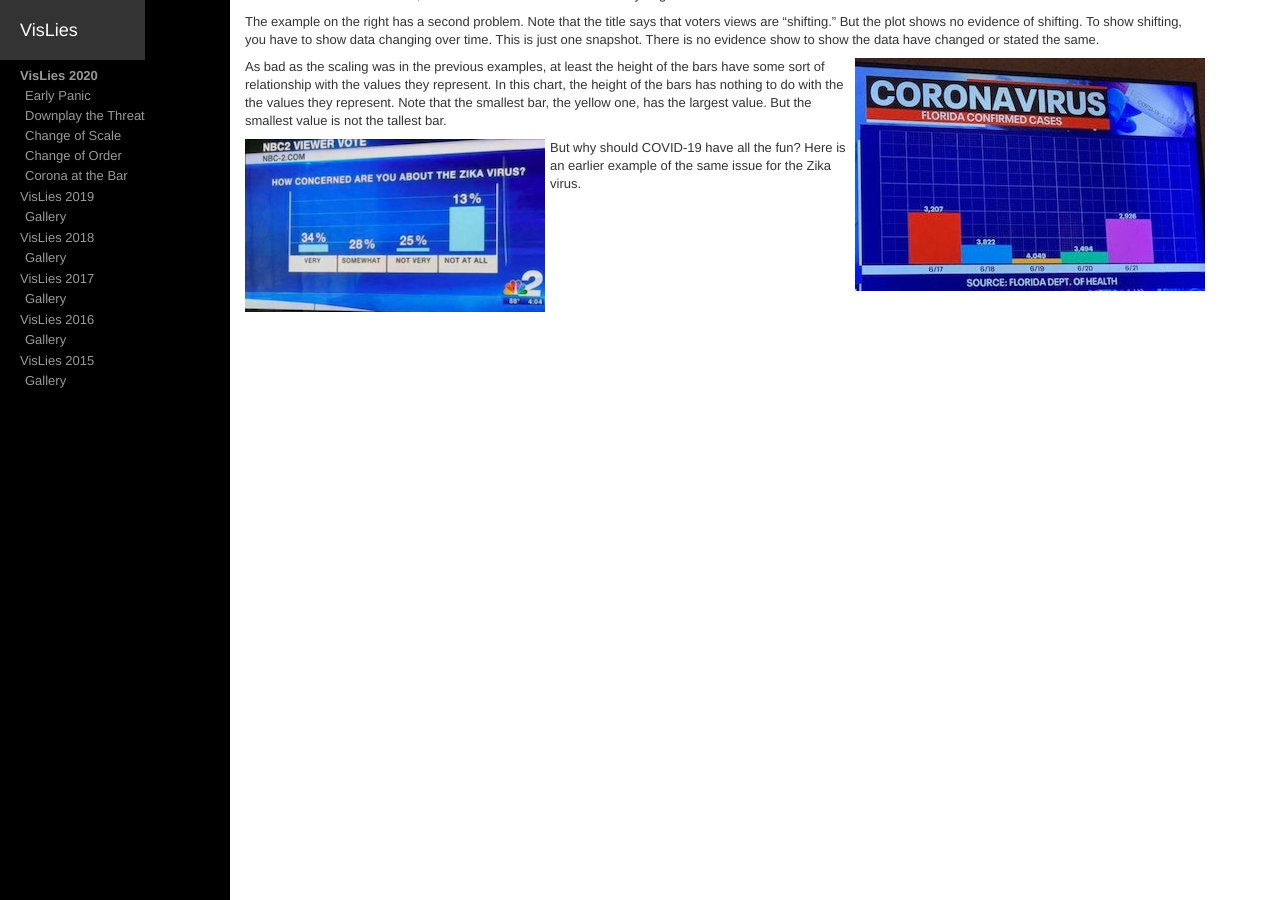
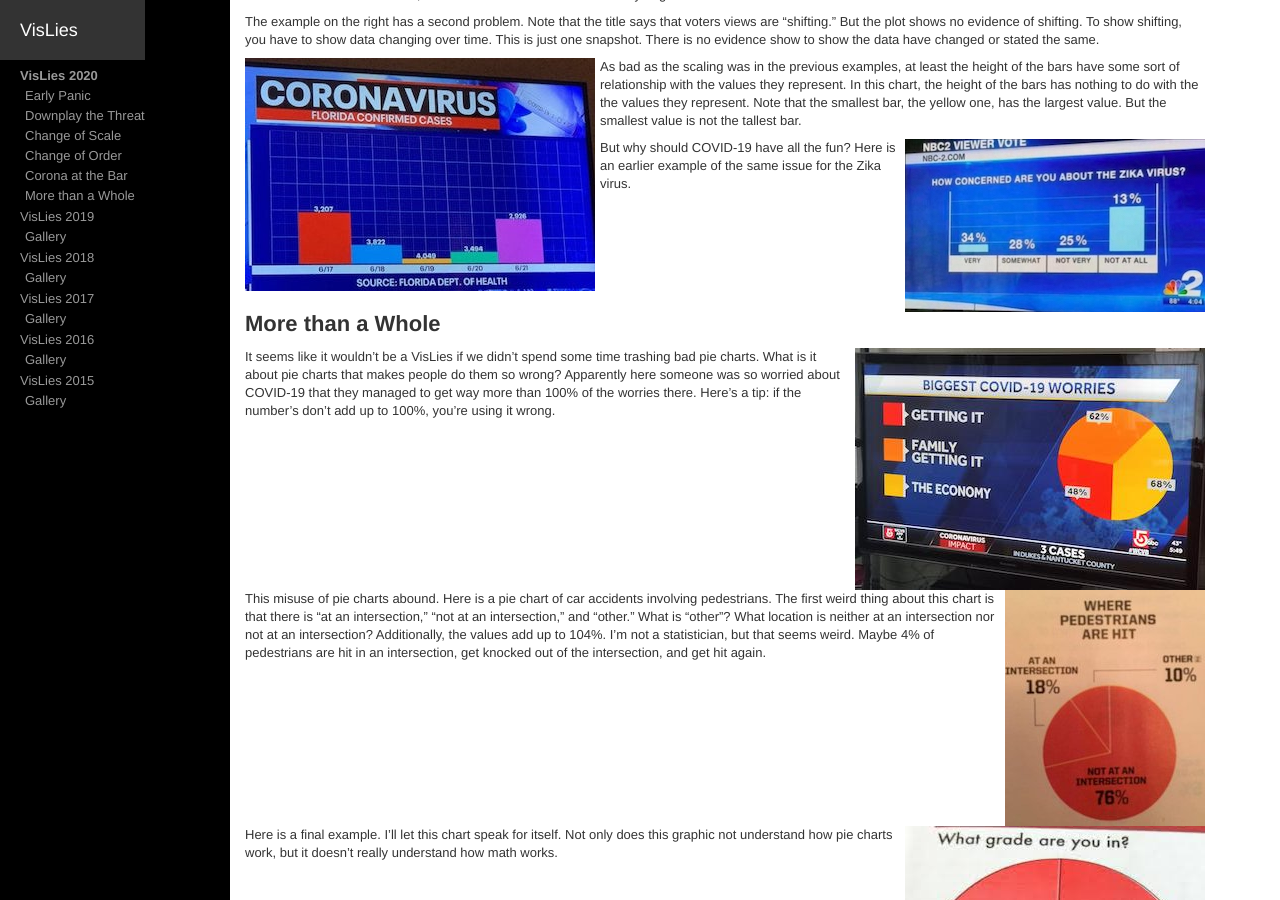
Before and after one commit to vislies/2020, a Jekyll site: the page built from gallery/index.md, in a window 1280 px wide and 900 px high, scrolled down 2047 px. Built offline with Jekyll 4.4.1, drawn with Linux system fonts in a browser that asks for light colours; our own code applies the rules of GitHub Pages for plain Markdown files.

Commit message:
Pie charts

```diff
--- a/gallery/index.md
+++ b/gallery/index.md
@@ -11,6 +11,8 @@ gallery-nav:
     url: "#change-of-order"
   - title: Corona at the Bar
     url: "#corona-at-the-bar"
+  - title: More than a Whole
+    url: "#more-than-a-whole"
 ---
 
 # VisLies 2020 Gallery
@@ -156,7 +158,7 @@ But the plot shows no evidence of shifting.
 To show shifting, you have to show data changing over time. This is just one snapshot.
 There is no evidence show to show the data have changed or stated the same.
 
-<a href="https://drive.google.com/file/d/13P1HubAuf7CTmYHkmQm5Vc7KW-Z3lxUN/view?usp=sharing" class="image-right">
+<a href="https://drive.google.com/file/d/13P1HubAuf7CTmYHkmQm5Vc7KW-Z3lxUN/view?usp=sharing" class="image-left">
 ![Corona Wrong Bars](corona-wrong-bars-thumbnail.jpg)
 </a>
 
@@ -165,7 +167,7 @@ In this chart, the height of the bars has nothing to do with the the values they
 Note that the smallest bar, the yellow one, has the largest value.
 But the smallest value is not the tallest bar.
 
-<a href="https://drive.google.com/file/d/1c6JtEQr3PwCIle5QgfmUWnyoy08L4cBt/view?usp=sharing" class="image-left">
+<a href="https://drive.google.com/file/d/1c6JtEQr3PwCIle5QgfmUWnyoy08L4cBt/view?usp=sharing" class="image-right">
 ![More Senseless Bars](senseless-bars-thumbnail.jpg)
 </a>
 
@@ -173,5 +175,42 @@ But why should COVID-19 have all the fun?
 Here is an earlier example of the same issue for the Zika virus.
 
 
+## More than a Whole
+
+<a href="https://drive.google.com/file/d/1z_7vkE0BhRmq8_X9uaCoCoFt9SqegITi/view?usp=sharing" class="image-right">
+![COVID Pie](covid-worries-thumbnail.jpg)
+</a>
+
+It seems like it wouldn't be a VisLies if we didn't spend some time trashing bad pie charts.
+What is it about pie charts that makes people do them so wrong?
+Apparently here someone was so worried about COVID-19 that they managed to get way more than 100% of the worries there.
+Here’s a tip: if the number’s don’t add up to 100%, you’re using it wrong.
+
+<div class="image-stop" />
+
+<a href="https://drive.google.com/file/d/1M8Fr6rkrzsobAiAz0pl5IubFbO0uFKCi/view?usp=sharing" class="image-right">
+![Hit and Run](hit-and-run-pie-chart-thumbnail.jpg)
+</a>
+
+This misuse of pie charts abound.
+Here is a pie chart of car accidents involving pedestrians.
+The first weird thing about this chart is that there is "at an intersection," "not at an intersection," and "other."
+What is "other"?
+What location is neither at an intersection nor not at an intersection?
+Additionally, the values add up to 104%.
+I’m not a statistician, but that seems weird.
+Maybe 4% of pedestrians are hit in an intersection, get knocked out of the intersection, and get hit again.
+
+<div class="image-stop" />
+
+<a href="https://drive.google.com/file/d/1dHEUs71nMXlh_slJVbM_GS5ivp9B4fii/view?usp=sharing" class="image-right">
+![Another Dumb Pie Chart](another-dumb-pie-chart-thumbnail.jpg)
+</a>
+
+Here is a final example.
+I’ll let this chart speak for itself.
+Not only does this graphic not understand how pie charts work, but it doesn’t really understand how math works.
+
+
 [Ken Moreland]: http://kennethmoreland.com
 [Bernice Rogowitz]: https://sites.google.com/site/bernicerogowitz/
```
Also changed, not shown: gallery/another-dumb-pie-chart-thumbnail.jpg (added), gallery/covid-worries-thumbnail.jpg (added), gallery/hit-and-run-pie-chart-thumbnail.jpg (added).
